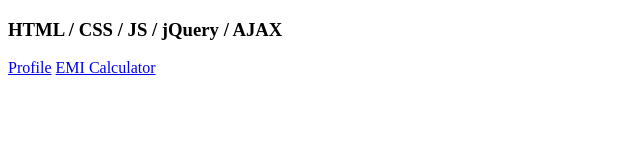
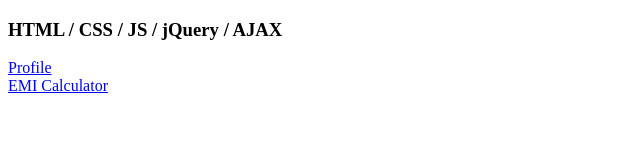
Before and after one commit to madhumite/profile, a plain HTML site: page index.html in a window 1280 px wide. Shown: the whole page, without its empty margins (0-640 px from the left). Drawn offline with Linux system fonts and the light colour scheme.

Commit message:
Profile once more

```diff
--- a/index.html
+++ b/index.html
@@ -8,7 +8,7 @@
 </head>
 <body>
     <h3>HTML / CSS / JS / jQuery / AJAX</h3>
-    <a href="profile.html" target="_blank">Profile</a>
+    <a href="profile.html" target="_blank">Profile</a><br>
     <a href="emicalc.html" target="_blank">EMI Calculator</a><br>
 </body>
 </html>
```
